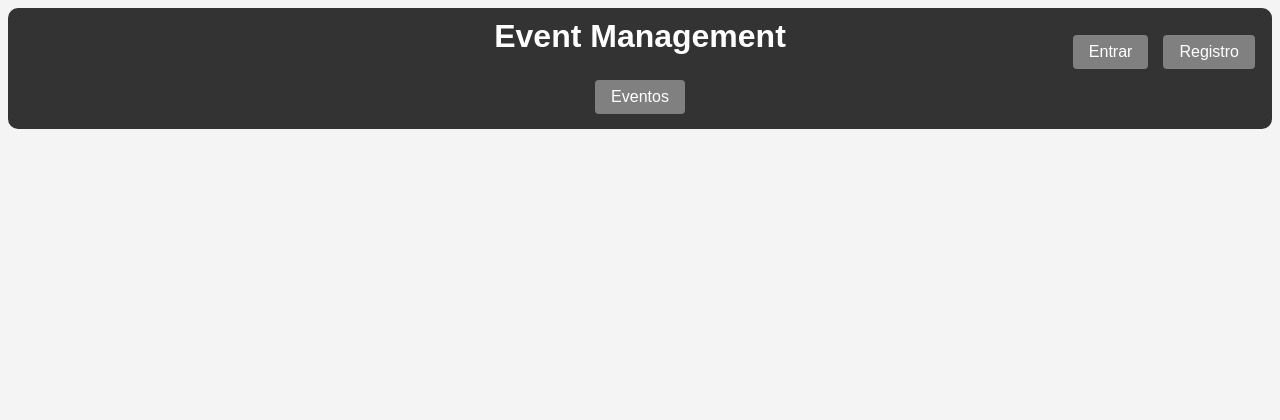
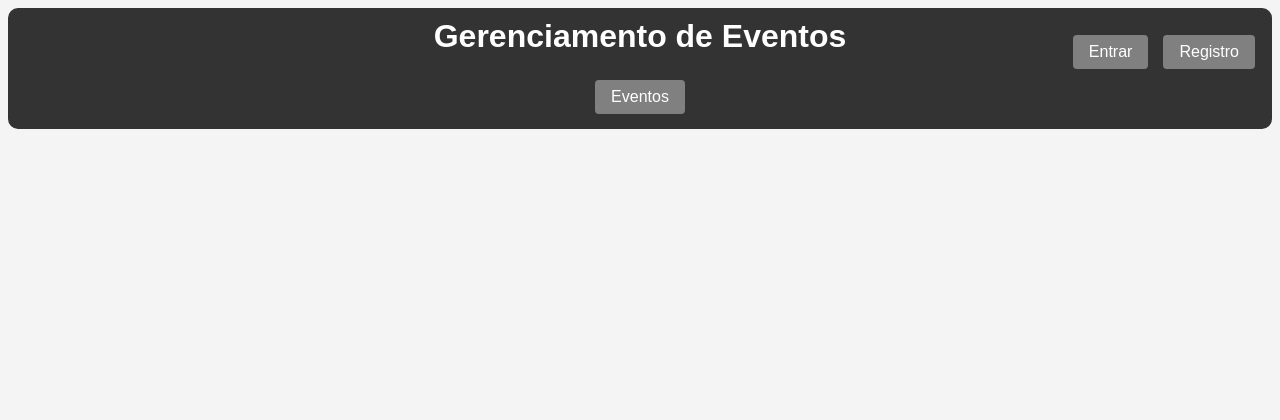
Before and after one commit to Luiprogramador/projeto-web-1, a Django app: page /base/ in a window 1280 px wide. Shown: the top 420 px of the page. Run offline with Django 5.2, Linux system fonts and the light colour scheme.

Commit message:
alteracao do titulo

```diff
--- a/event_management/app/templates/base.html
+++ b/event_management/app/templates/base.html
@@ -11,7 +11,7 @@
 <body>
     <header class="header">
         {% block header %}
-            <h1>Event Management</h1>
+            <h1>Gerenciamento de Eventos</h1>
             <nav>
                 <ul>
                     <li><a id="event_button" href="{% url 'event_list' %}">Eventos</a></li>
```
Also changed, not shown: event_management/db.sqlite3.
